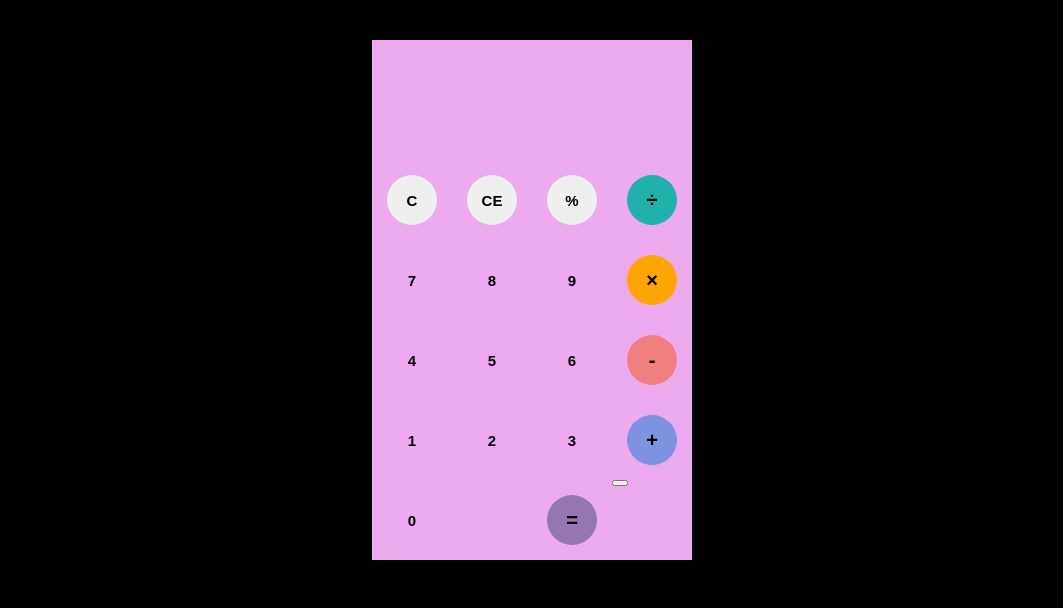
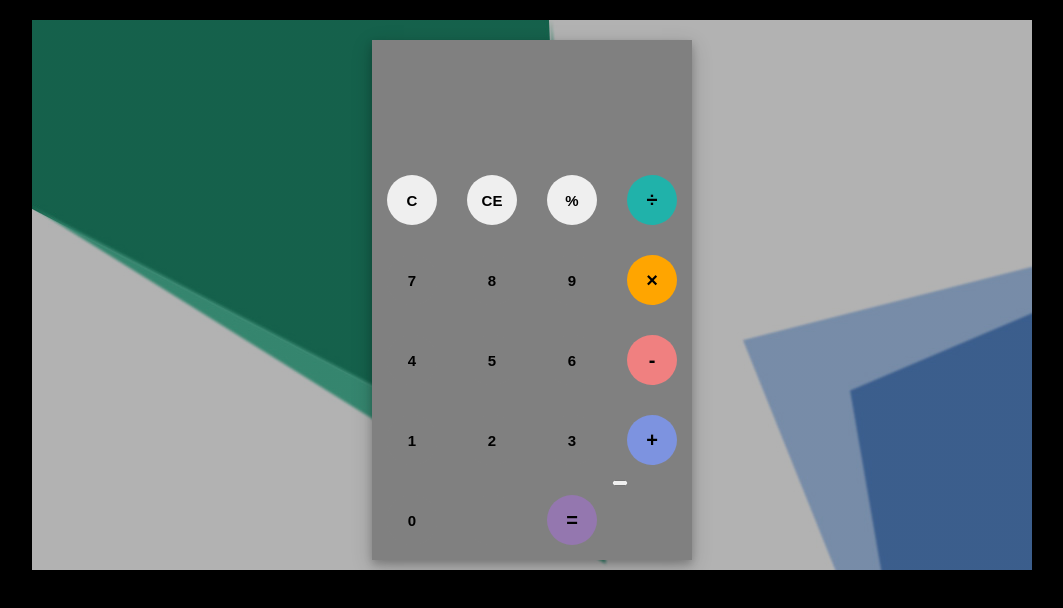
Before and after one commit to LeBeatrix/jsCalculator, a plain HTML site: page index.html in a window 1280 px wide. Shown: the whole page, without its empty margins (108-1171 px from the left). Drawn offline with nearby package versions, Linux system fonts and the light colour scheme.

Commit message:
Update style.css
change background color of container and calculator id. && also class number and empty.

```diff
--- a/style.css
+++ b/style.css
@@ -6,14 +6,14 @@ body{
 #container{
     width: 1000px;
     height: 550px;
-    /*background-image: linear-gradient(rgba(0,0,0,0.3), rgba(0,0,0,0.3)),url(bgImg.jpg);*/
+    background-image: linear-gradient(rgba(0,0,0,0.3), rgba(0,0,0,0.3)),url(bgImg.jpg);
     margin: 20px auto;
 }
 
 #calculator{
     width: 320px;
     height: 520px;
-    background-color: #eeaaee;
+    background-color: gray;
     margin: 0 auto;
     top: 20px;
     position: relative;
@@ -58,7 +58,7 @@ body{
 }
 
 .number, .empty{
-    background-color: #eeaaee;
+    background-color: gray;
 
 }
 
```
